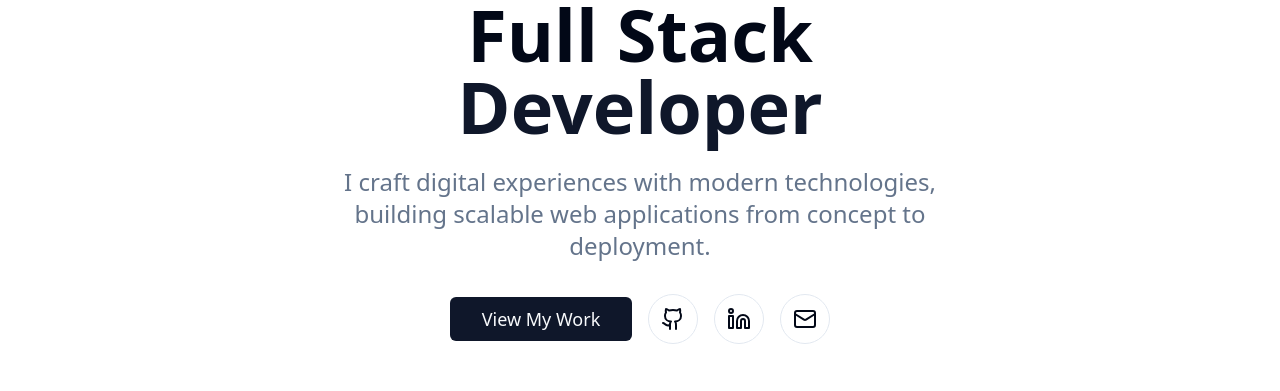
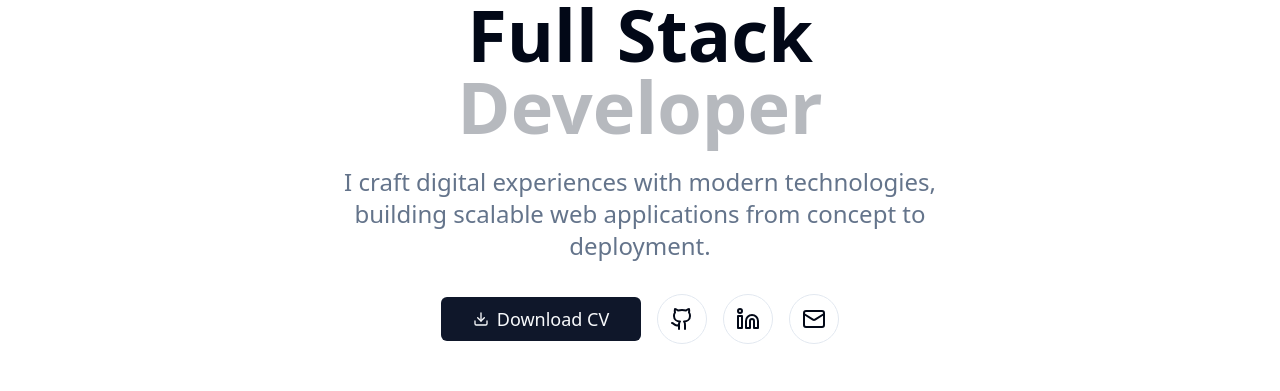
Before and after one commit to Akash8710/myportfolio, a React (Vite) app: page / in a window 1280 px wide. Shown: the part 221-612 px from the top of the page. Built offline with nearby package versions, Linux system fonts and the light colour scheme.

Commit message:
Add animations and CV download
Added infinity blinking animation to "Full Stack Developer" text and added a button to download the CV.

```diff
--- a/src/components/Hero.tsx
+++ b/src/components/Hero.tsx
@@ -1,5 +1,5 @@
 
-import { ArrowDown, Github, Linkedin, Mail } from "lucide-react";
+import { ArrowDown, Github, Linkedin, Mail, Download } from "lucide-react";
 import { Button } from "@/components/ui/button";
 
 const Hero = () => {
@@ -10,6 +10,16 @@ const Hero = () => {
     }
   };
 
+  const downloadCV = () => {
+    // Create a temporary link element to trigger download
+    const link = document.createElement('a');
+    link.href = '/cv.pdf'; // You'll need to add your CV file to the public folder
+    link.download = 'CV.pdf';
+    document.body.appendChild(link);
+    link.click();
+    document.body.removeChild(link);
+  };
+
   return (
     <section id="home" className="min-h-screen flex items-center justify-center pt-16">
       <div className="container mx-auto px-4 sm:px-6 lg:px-8">
@@ -18,7 +28,7 @@ const Hero = () => {
             <h1 className="text-4xl sm:text-6xl lg:text-7xl font-bold text-foreground mb-6">
               <span className="inline-block animate-[fade-in_0.6s_ease-out]">Full</span>{" "}
               <span className="inline-block animate-[fade-in_0.6s_ease-out_0.2s_both]">Stack</span>
-              <span className="block text-primary">
+              <span className="block text-primary animate-[blink_1s_infinite]">
                 <span className="inline-block animate-[fade-in_0.6s_ease-out_0.4s_both]">Developer</span>
               </span>
             </h1>
@@ -29,11 +39,12 @@ const Hero = () => {
 
             <div className="flex flex-col sm:flex-row gap-4 justify-center items-center mb-12 animate-[fade-in_0.6s_ease-out_0.8s_both]">
               <Button
-                onClick={scrollToProjects}
+                onClick={downloadCV}
                 size="lg"
-                className="bg-primary hover:bg-primary/90 text-primary-foreground px-8 py-3 text-lg"
+                className="bg-primary hover:bg-primary/90 text-primary-foreground px-8 py-3 text-lg flex items-center gap-2"
               >
-                View My Work
+                <Download size={20} />
+                Download CV
               </Button>
 
               <div className="flex space-x-4">
--- a/tailwind.config.ts
+++ b/tailwind.config.ts
@@ -1,4 +1,3 @@
-
 import type { Config } from "tailwindcss";
 
 export default {
@@ -95,12 +94,17 @@ export default {
 						opacity: '1',
 						transform: 'translateY(0)'
 					}
+				},
+				'blink': {
+					'0%, 50%': { opacity: '1' },
+					'51%, 100%': { opacity: '0.3' }
 				}
 			},
 			animation: {
 				'accordion-down': 'accordion-down 0.2s ease-out',
 				'accordion-up': 'accordion-up 0.2s ease-out',
-				'fade-in': 'fade-in 0.6s ease-out'
+				'fade-in': 'fade-in 0.6s ease-out',
+				'blink': 'blink 1s infinite'
 			}
 		}
 	},
```
